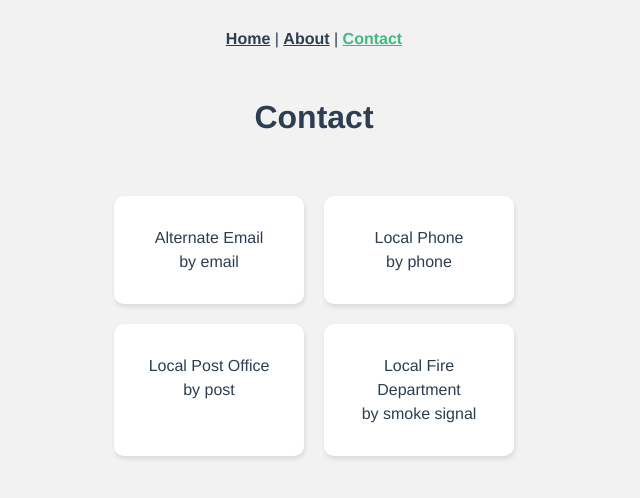
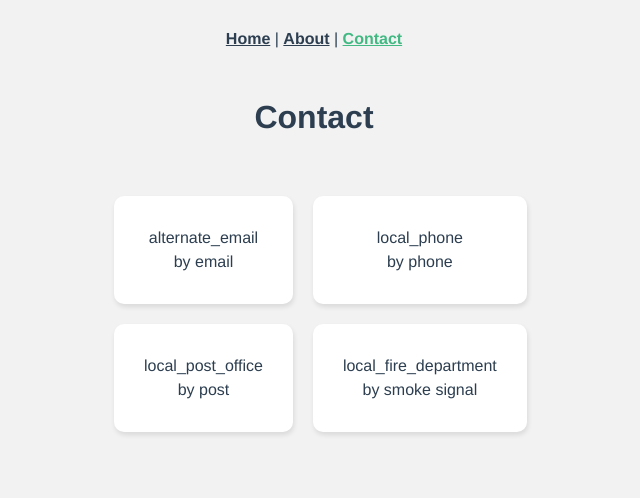
Before and after one commit to marleyDip/vue-animation, a Vue app: page /contact in a window 1280 px wide. Shown: the top 498 px of the page, without its empty margins (326-966 px from the left). Built offline with nearby package versions, Linux system fonts and the light colour scheme.

Commit message:
Transition JS Hooks using GSAP

```diff
--- a/src/views/Contact.vue
+++ b/src/views/Contact.vue
@@ -1,33 +1,54 @@
 <template>
   <div class="contact">
     <h1>Contact</h1>
-    <ul>
-      <li v-for="icon in icons" :key="icon.name">
+    <transition-group
+      appear
+      tag="ul"
+      @before-enter="beforeEnter"
+      @enter="enter"
+    >
+      <li v-for="(icon, index) in icons" :key="icon.name" :data-index="index">
         <span class="material-icons">{{ icon.name }}</span>
         <div>{{ icon.text }}</div>
       </li>
-    </ul>
+    </transition-group>
   </div>
 </template>
 
-  <script>
+<script>
 import { ref } from "vue";
+import gsap from "gsap";
 
 export default {
   setup() {
     const icons = ref([
-      { name: "Alternate Email", text: "by email" },
-      { name: "Local Phone", text: "by phone" },
-      { name: "Local Post Office", text: "by post" },
-      { name: "Local Fire Department", text: "by smoke signal" },
+      { name: "alternate_email", text: "by email" },
+      { name: "local_phone", text: "by phone" },
+      { name: "local_post_office", text: "by post" },
+      { name: "local_fire_department", text: "by smoke signal" },
     ]);
 
-    return { icons };
+    const beforeEnter = (el) => {
+      el.style.opacity = 0;
+      el.style.transform = "translateY(100px)";
+    };
+
+    const enter = (el, done) => {
+      gsap.to(el, {
+        opacity: 1,
+        y: 0,
+        duration: 0.8,
+        onComplete: done,
+        delay: el.dataset.index * 0.6,
+      });
+    };
+
+    return { icons, beforeEnter, enter };
   },
 };
 </script>
 
-  <style>
+<style>
 .contact ul {
   padding: 0;
   display: grid;
```
